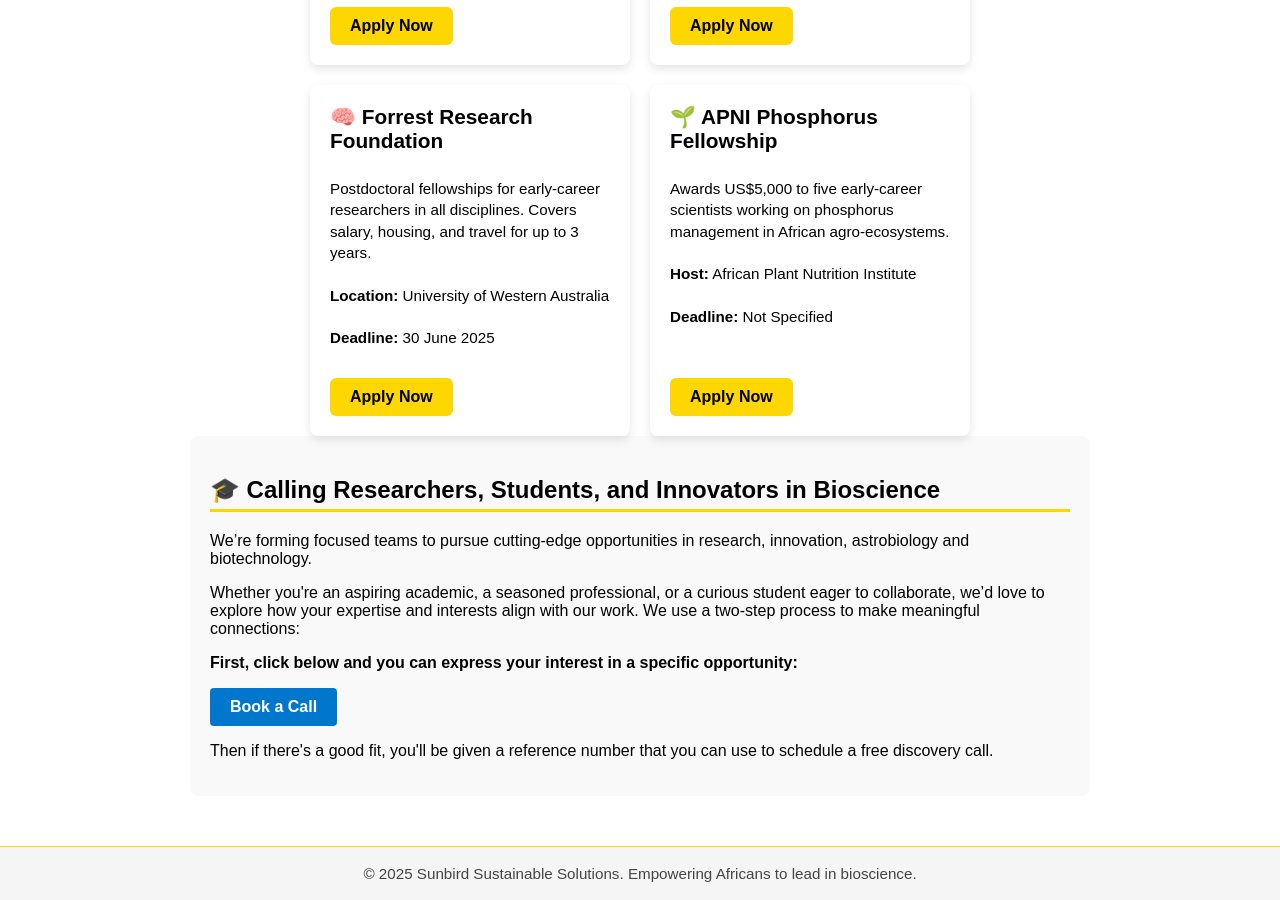
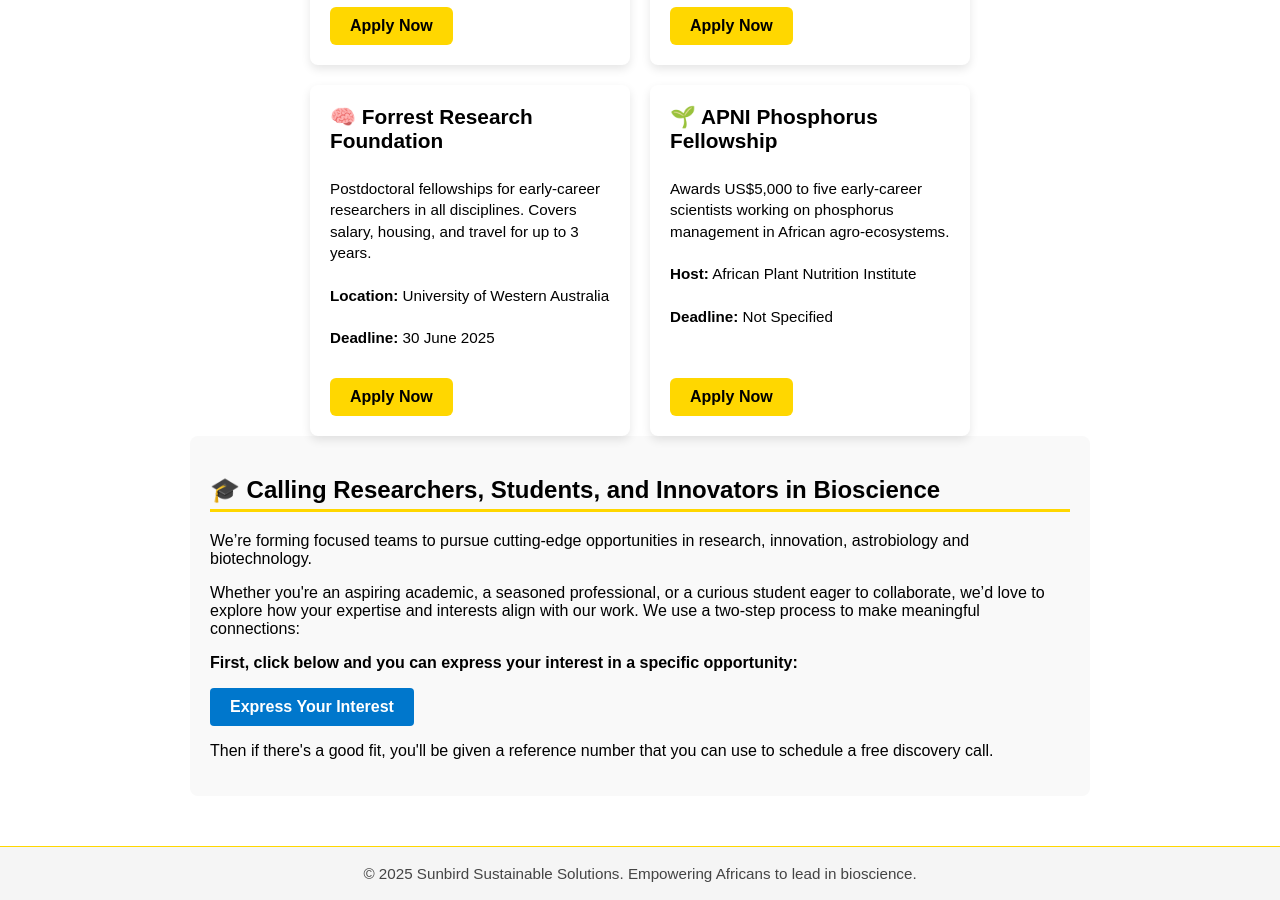
Before and after one commit to mmutondo/mmutondo.github.io, a Jekyll site: the page opencalls.html, which Jekyll copies as it is, in a window 1280 px wide and 900 px high, scrolled down 626 px. Built offline with Jekyll 4.4.1, drawn with Linux system fonts in a browser that asks for light colours.

Commit message:
Update opencalls.html

```diff
--- a/opencalls.html
+++ b/opencalls.html
@@ -252,7 +252,7 @@
         <a href="https://calendly.com/mmutondo"
      style="display: inline-block; background-color: #0077cc; color: white; padding: 10px 20px;
             text-decoration: none; border-radius: 4px; font-weight: bold;">
-    Book a Call
+    Express Your Interest
   </a>
        <p>Then if there's a good fit, you'll be given a reference number that you can use to schedule a free discovery call.</p>
 
```
